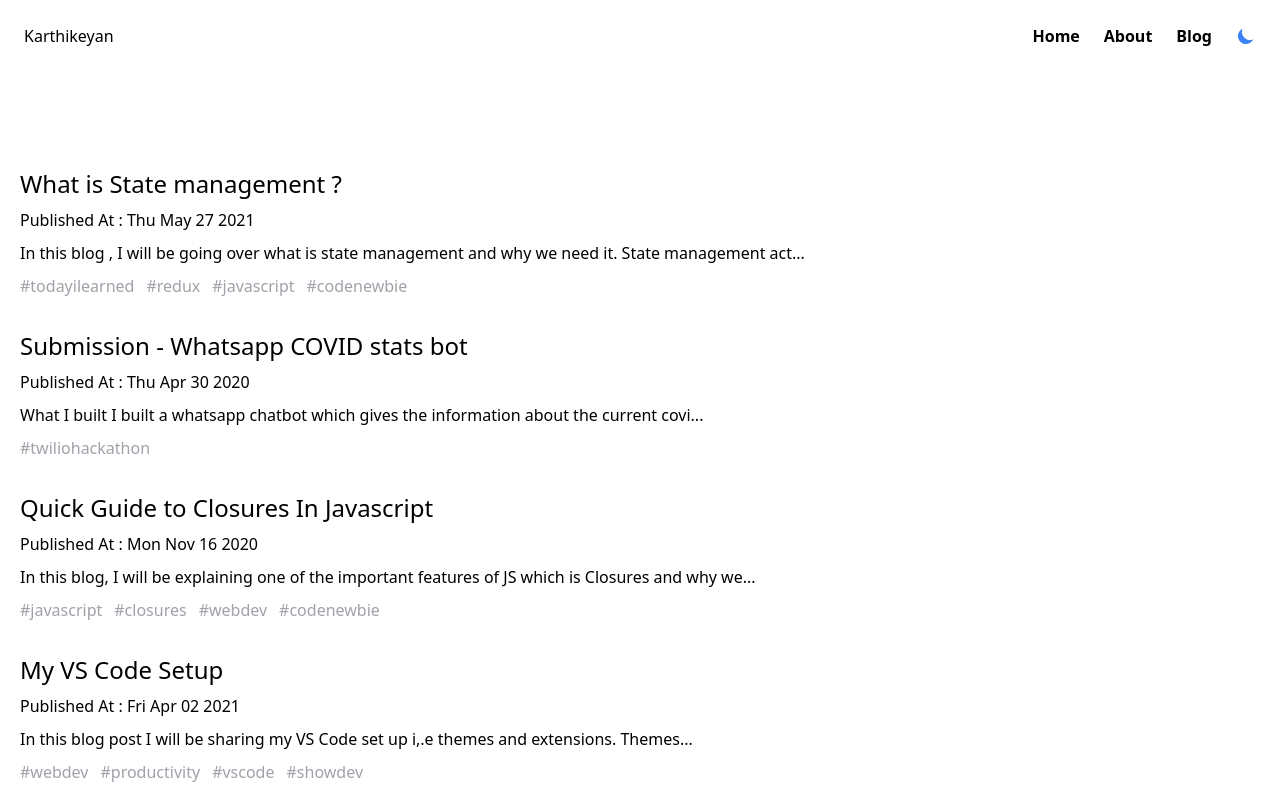
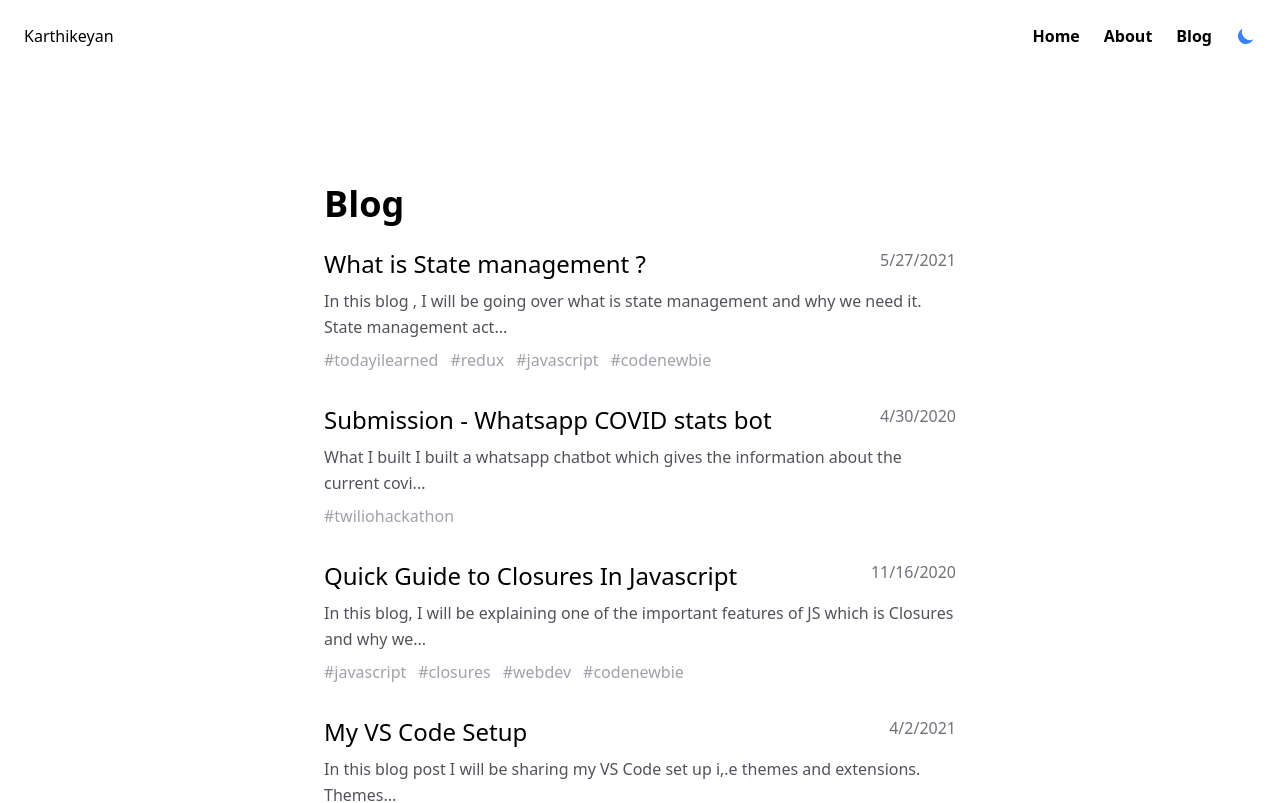
Before and after one commit to skarthikeyan96/blog-ts, a Next.js app: page /blog in a window 1280 px wide. Shown: the top 803 px of the page. Built offline with nearby package versions, Linux system fonts and the light colour scheme; what @tailwindcss/typography would draw is missing.

Commit message:
fix: styling the blog collections

```diff
--- a/pages/blog.tsx
+++ b/pages/blog.tsx
@@ -17,8 +17,12 @@ type props = {
 const Blog: React.FC<props> = (props) => {
   return (
     <Layout>
-      <section className=" body-font overflow-hidden">
-        <div className="container px-5 py-24 mx-auto">
+      <section className="body-font overflow-hidden">
+        <div className="container px-5 py-24 mx-auto max-w-2xl">
+          <h1 className="font-bold text-2xl md:text-4xl tracking-normal mb-6 mt-4 font-sans">
+            {" "}
+            Blog{" "}
+          </h1>
           {props.posts.map((post) => {
             return (
               <Link href={`/post/${post.slug}`} key={post.id}>
@@ -26,14 +30,18 @@ const Blog: React.FC<props> = (props) => {
                   <div className="-my-8 divide-y-2 divide-gray-100">
                     <div className="py-8 flex flex-wrap md:flex-nowrap">
                       <div className="md:flex-grow">
-                        <h2 className="text-2xl font-medium  title-font mb-2">
-                          {post.title}
-                        </h2>
-                        <p className="pb-2">
-                          Published At :{" "}
-                          {new Date(post.publishedAt).toDateString()}
+                        <div className="flex flex-col md:flex-row justify-between">
+                          <h2 className="text-2xl font-medium  title-font mb-2">
+                            {post.title}
+                          </h2>
+                          <p className="pb-2 text-gray-500">
+                            {new Date(post.publishedAt).toLocaleDateString()}
+                          </p>
+                        </div>
+
+                        <p className="leading-relaxed text-gray-600 dark:text-gray-400">
+                          {post.description}
                         </p>
-                        <p className="leading-relaxed">{post.description}</p>
                         <ul className="text-gray-400 flex flex-wrap mt-2">
                           {post.tags.split(",").map((tag, index) => {
                             return (
```
